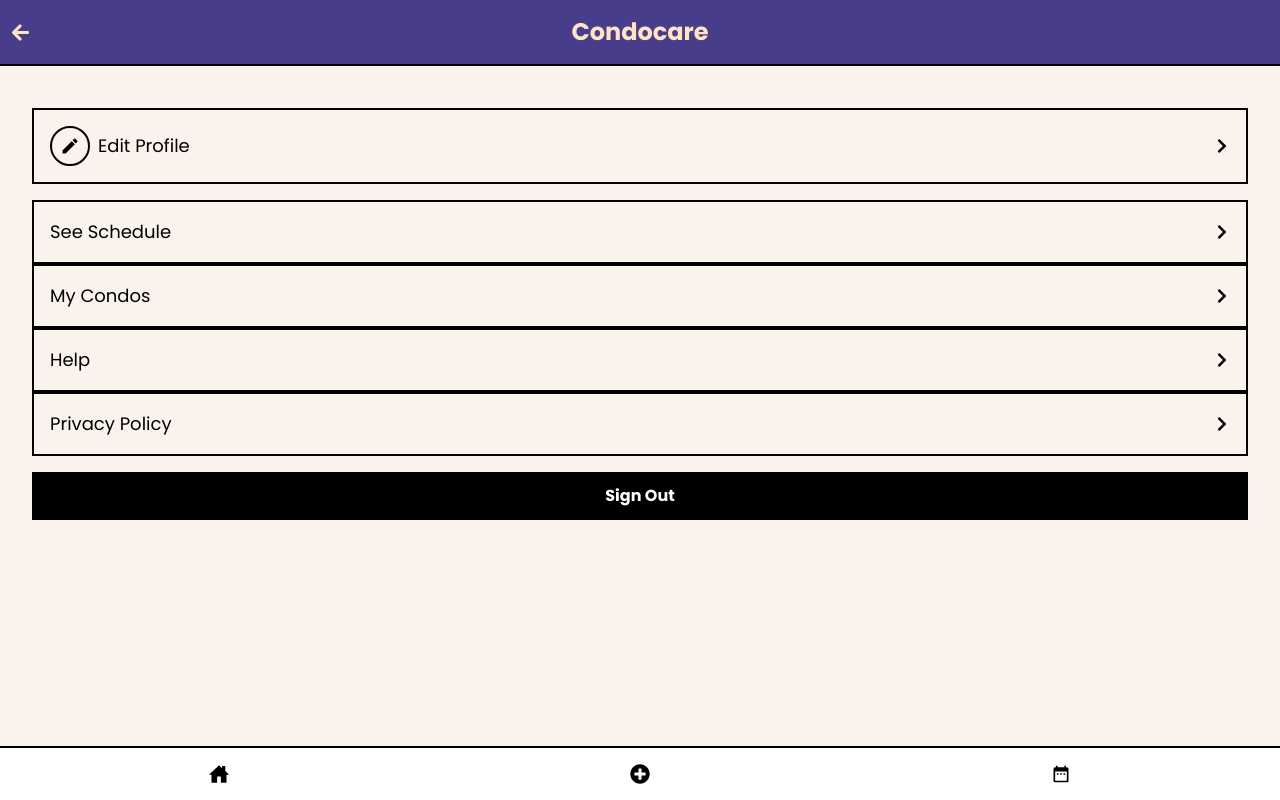
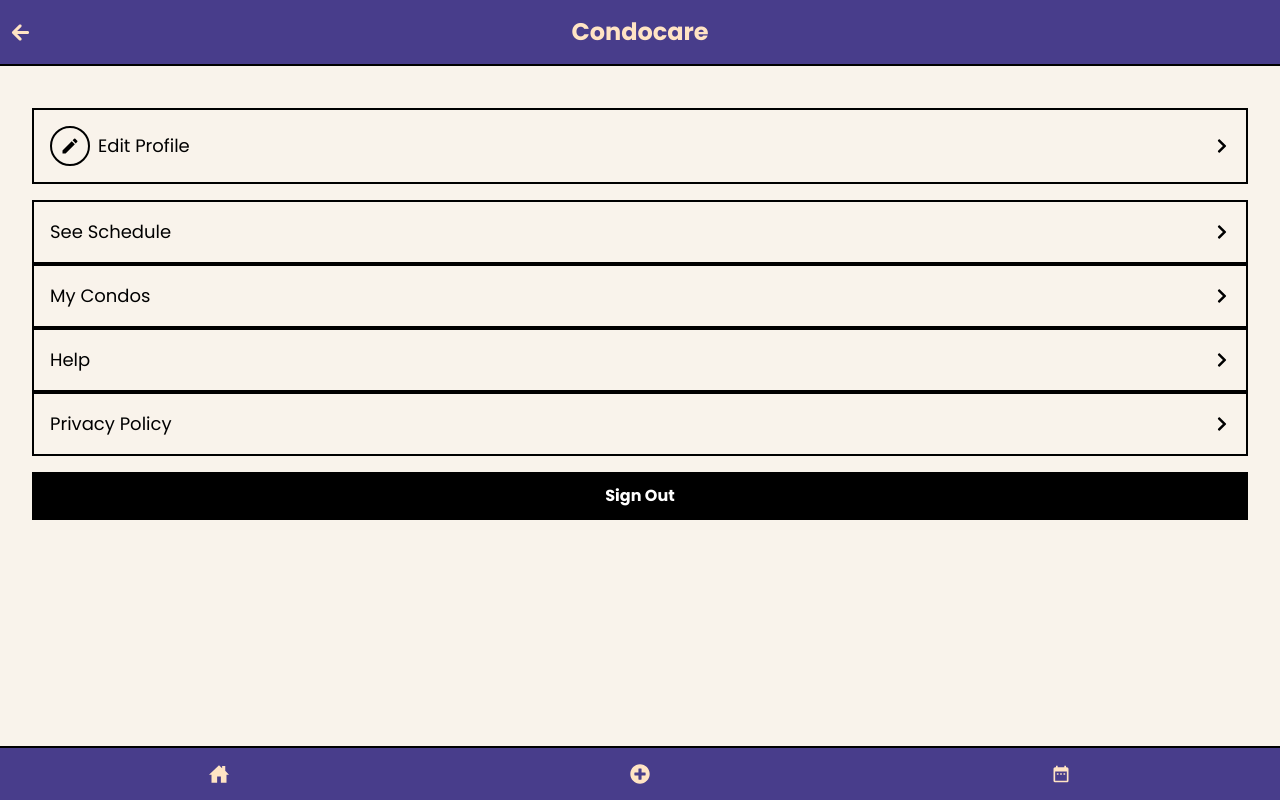
Before and after one commit to Wahaj-Ali-SK/hosuekeeping, a React (Vite) app: page /settings in a window 1280 px wide. Built offline with nearby package versions, Linux system fonts and the light colour scheme.

Commit message:
Update Footer.jsx

```diff
--- a/src/components/Footer/Footer.jsx
+++ b/src/components/Footer/Footer.jsx
@@ -6,8 +6,8 @@ import { Link } from "react-router-dom";
 
 const Footer = () => {
   return (
-    <div className="flex justify-around fixed bottom-0 w-full bg-white z-50 px-2 py-4 border-t-2 border-black">
-      <IoHomeSharp size={20}/>
+    <div className="flex justify-around fixed bottom-0 w-full bg-button z-50 px-2 py-4 border-t-2 border-black text-[#ffe4c4]">
+      <Link to='/'><IoHomeSharp size={20}/></Link>
       <Link to="/add-task"><FaPlusCircle size={20}/></Link>
       <MdDateRange size={20}/>
     </div>
```
